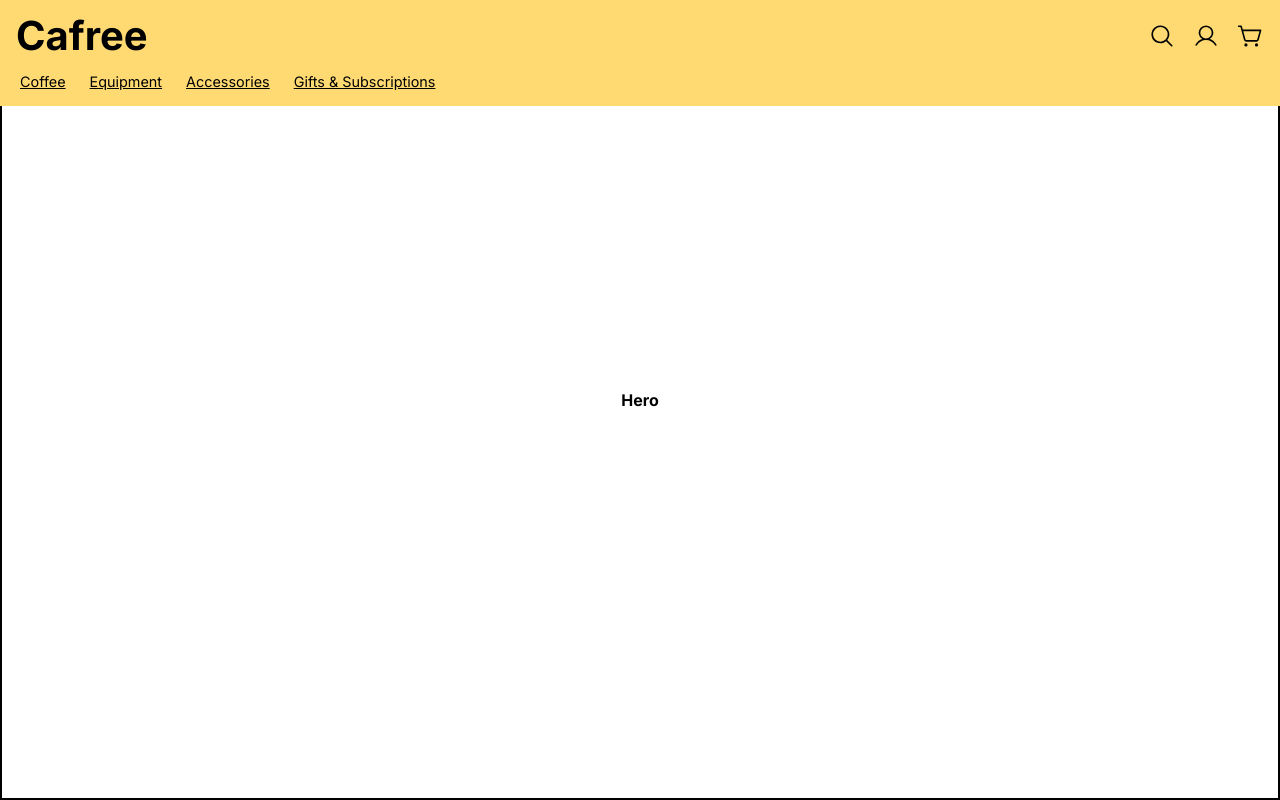
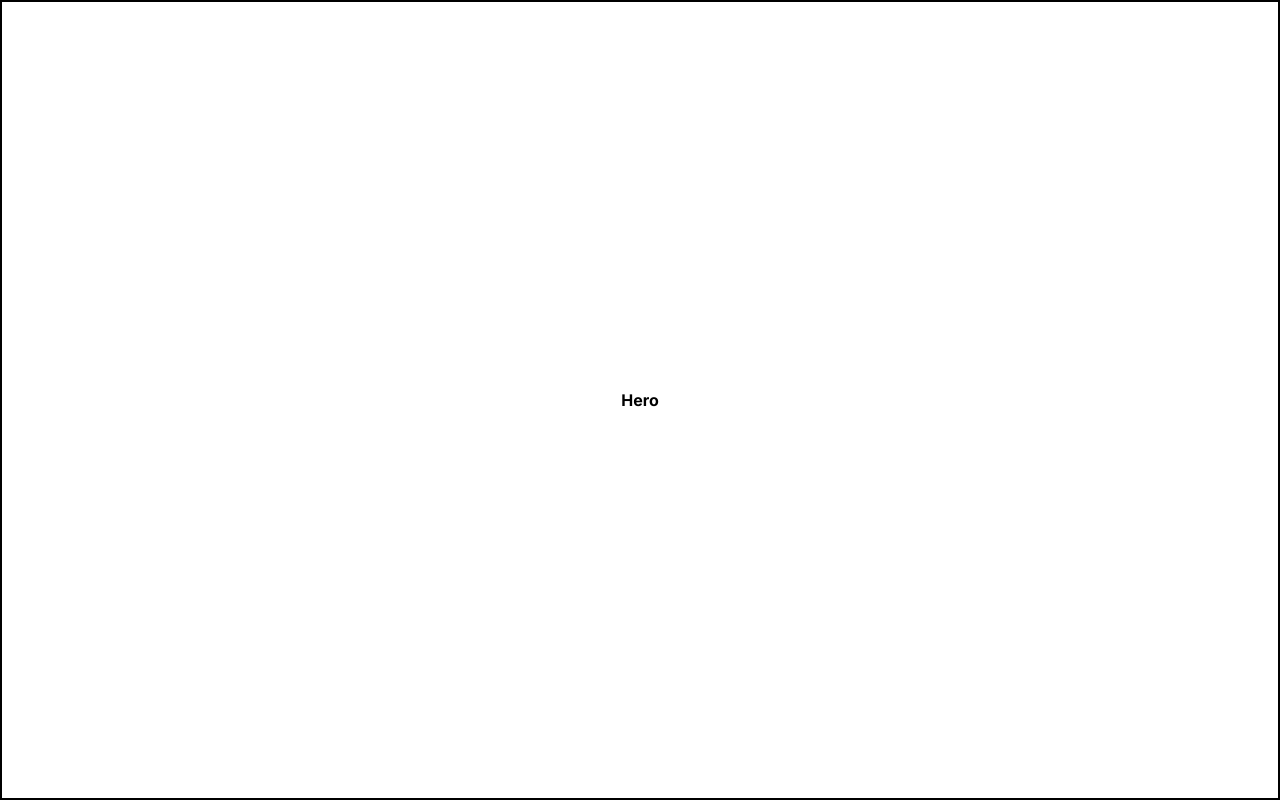
Before and after one commit to njcushing/online-shop, a React (Vite) app in the folder packages/frontend/: page / in a window 1280 px wide. Built offline with nearby package versions, Linux system fonts and the light colour scheme; a web font is replaced by a local one.

Commit message:
Move Header off screen on scroll down, and vice versa

```diff
--- a/packages/frontend/src/features/Header/index.module.css
+++ b/packages/frontend/src/features/Header/index.module.css
@@ -1,5 +1,5 @@
 .header {
-    position: absolute;
+    position: fixed;
     top: 0;
 
     background-color: rgb(255, 218, 115);
@@ -12,3 +12,7 @@
         padding: 16px;
     }
 }
+
+.header.closed {
+    translate: 0% -100%;
+}
--- a/packages/frontend/src/features/Header/index.tsx
+++ b/packages/frontend/src/features/Header/index.tsx
@@ -1,9 +1,24 @@
+import { useState, useEffect, useRef } from "react";
 import { Navigation } from "./components/Navigation";
 import styles from "./index.module.css";
 
 export function Header() {
+    const lastScrollPos = useRef<number>(0);
+    const [openState, setOpenState] = useState<boolean>(true);
+    useEffect(() => {
+        const scrollDirectionCheck = () => {
+            const newScrollPos = document.body.getBoundingClientRect().top;
+            setOpenState(newScrollPos > lastScrollPos.current);
+            lastScrollPos.current = newScrollPos;
+        };
+
+        window.addEventListener("scroll", scrollDirectionCheck);
+
+        return () => window.removeEventListener("scroll", scrollDirectionCheck);
+    }, []);
+
     return (
-        <header className={styles["header"]}>
+        <header className={`${styles["header"]} ${styles[openState ? "open" : "closed"]}`}>
             <Navigation />
         </header>
     );
```
